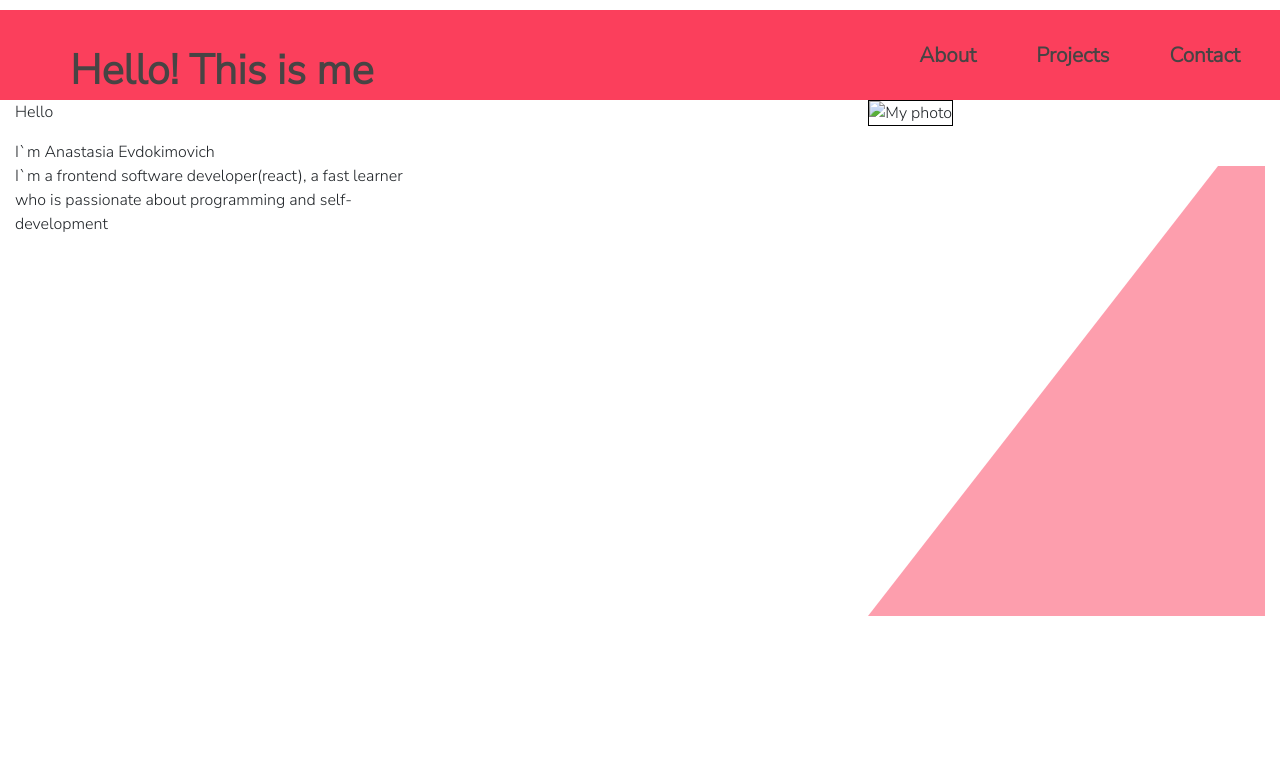
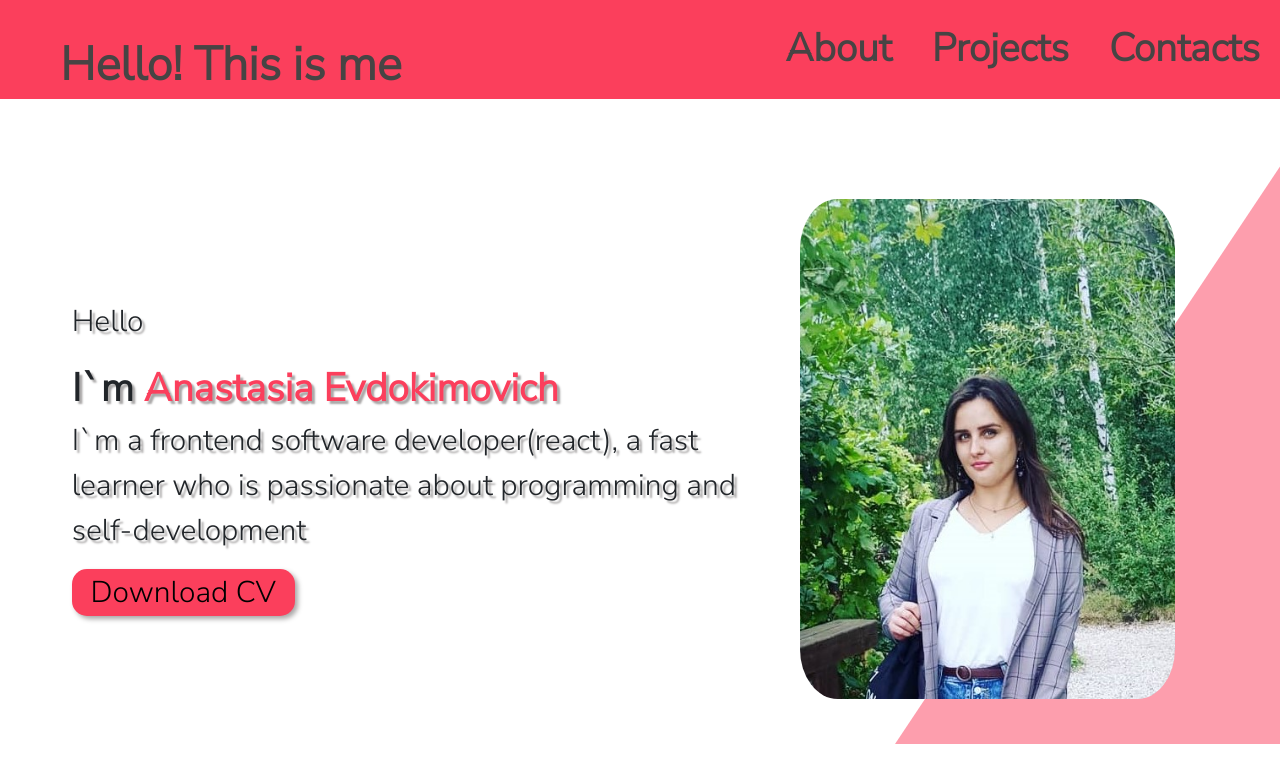
Before and after one commit to nastik-e/myportfolio, a plain HTML site: page index.html in a window 1280 px wide. Drawn offline with nearby package versions, Linux system fonts and the light colour scheme.

Commit message:
first page ready

```diff
--- a/index.html
+++ b/index.html
@@ -12,10 +12,10 @@
 <body>
     <header>
        <ul>
-        <li class="left"><a href="index.html">Hello! This is me</a></li>
-            <li><a href="">About</a></li>
-            <li><a href="">Projects</a></li>
-            <li><a href="">Contact</a></li>
+            <li class="left .navbar-brand"><a href="index.html">Hello! This is me</a></li>
+            <li class="navbar-nav"><a href=""><div>About</div></a></li>
+            <li class="navbar-nav"><a href=""><div>Projects</div></a></li>
+            <li class="navbar-nav"><a href=""><div>Contacts</div></a></li>
        </ul>
     </header>
     <div class="container-fluid">
@@ -23,12 +23,13 @@
             <div class="col-sm-8 text">
                 <div class="about-me">
                     <p>Hello</p>
-                    <div>I`m Anastasia Evdokimovich</div>
+                    <div>I`m <span>Anastasia Evdokimovich</span></div>
                     <p>I`m a frontend software developer(react), a fast learner who is passionate about programming and self-development</p>
+                    <button class="pinkButton">Download CV</button>
                 </div>
             </div>
             <div class="col-sm-4 blockphoto">
-                <img src="" alt="My photo" class="photo">
+                <img src="/img/myphoto.jpg" alt="My photo" class="photo">
                 <div id="triangle"></div>
             </div>
     </div>
--- a/styles.css
+++ b/styles.css
@@ -1,11 +1,14 @@
 body {
     width: 100%;
     font-family: 'Nunito Sans', sans-serif;
+    font-size: 30px;
 }
+
+/* HEADER PART */
 
 header {
     background-color: #FB3F5C;
-    height: 90px;
+    height: fit-content;
     /* width:1443px; */
     width: 100%;
 }
@@ -19,56 +22,118 @@ ul {
     box-sizing: border-box;
     margin: 0px;
     vertical-align: middle;
-    margin: 10px;
 }
 
 li {
-    padding: 30px;
+    /* padding: 30px; */
     font-weight: bold;
 }
 
 li a {
-    text-decoration: none;
     color: rgb(71, 68, 68);
     font-size: 1.3em;
+}
+
+li div {
+    padding: 20px;
+}
+
+li a:hover {
+    text-decoration: none;
+    color: rgb(252, 246, 246);
+    text-shadow: 1px 1px 2px #FB3F5C;
+}
+
+li div:hover {
+    background-color: rgba(235, 173, 182, 50%);
+
 }
 
 li.left {
     position: absolute;
     left: 30px;
-    font-size: 32px;
+    font-size: 36px;
     padding-bottom: 0px;
+    padding: 30px;
+}
+
+/* END OF HEADER */
+
+.container-fluid {
+padding: 0px;
+height: 600px;
+}
+
+.row {
+    height: 600px;
+}
+
+.text {
+    display: flex;
+    justify-content: center;
+    align-items: center;
+}
+
+.about-me {
+    height: 200px;
+    /* overflow-wrap: normal; */
+    /* padding: 200px; */
+    width: 700px;
+    /* margin: 100px; */
+    font-weight: 300;
+    text-shadow: 3px 3px 2px rgb(169, 167, 167);
+}
+
+.about-me div {
+    font-weight: bold;
+    font-size: 1.3em;
+}
+
+.about-me div span {
+    color: #FB3F5C;
+}
+
+.pinkButton {
+    background-color: #FB3F5C;
+    width: 223px;
+    border: 0px;
+    border-radius: 15px;
+    box-shadow: 3px 3px 5px rgb(169, 167, 167);;
+}
+
+.pinkButton :focus {
+border: 0px;
 }
 
 .blockphoto {
-position: relative;
+    padding: 0px;
+    margin: 0px;
+    position: relative;;
+
 }
 
+
 #triangle {
-    /* background-color: #FB3F5C; */
+    position: absolute;
     opacity: 50%;
-    /* width: 121px; */
-    /* height: 692px; */
-    border-bottom: 450px solid #FB3F5C;
+    width: 121px;
+    height: 420px;
+    border-bottom: 600px solid #FB3F5C;
     border-right: none;
-    border-left: 350px solid transparent;
-    /* float:right; */
-    margin-top: 40px;
-    z-index: 2;
+    border-left: 400px solid transparent;
+    right: 0px;
+    margin-top: 45px;
+    z-index: 1;
 
 }
 
 .photo {
-    width: 350px;
-    height: 450px;
-    border: 1px solid #000;
-    /* float: right; */
-    z-index: 1;
-
+    position: absolute;
+    /* width: 375px; */
+    height: 500px;
+    border-radius: 10%;
+    top: 20px;
+    right: 40px;
+    z-index: 2;
+    margin: 80px;
 }
-
-.about-me {
-    width: 400px;
-    height: 400px;
-    overflow-wrap: normal;
-}
```
Also changed, not shown: img/myphoto.jpg (added).
